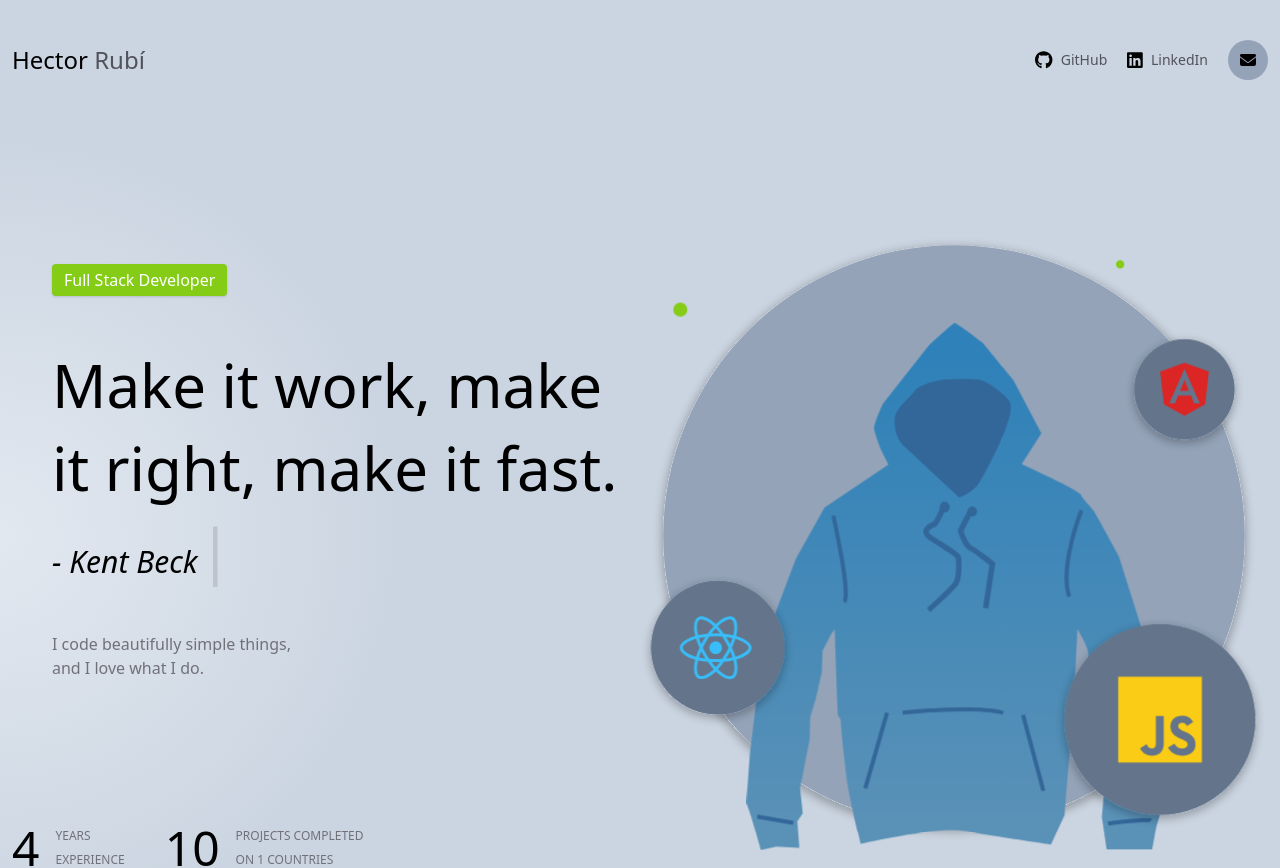
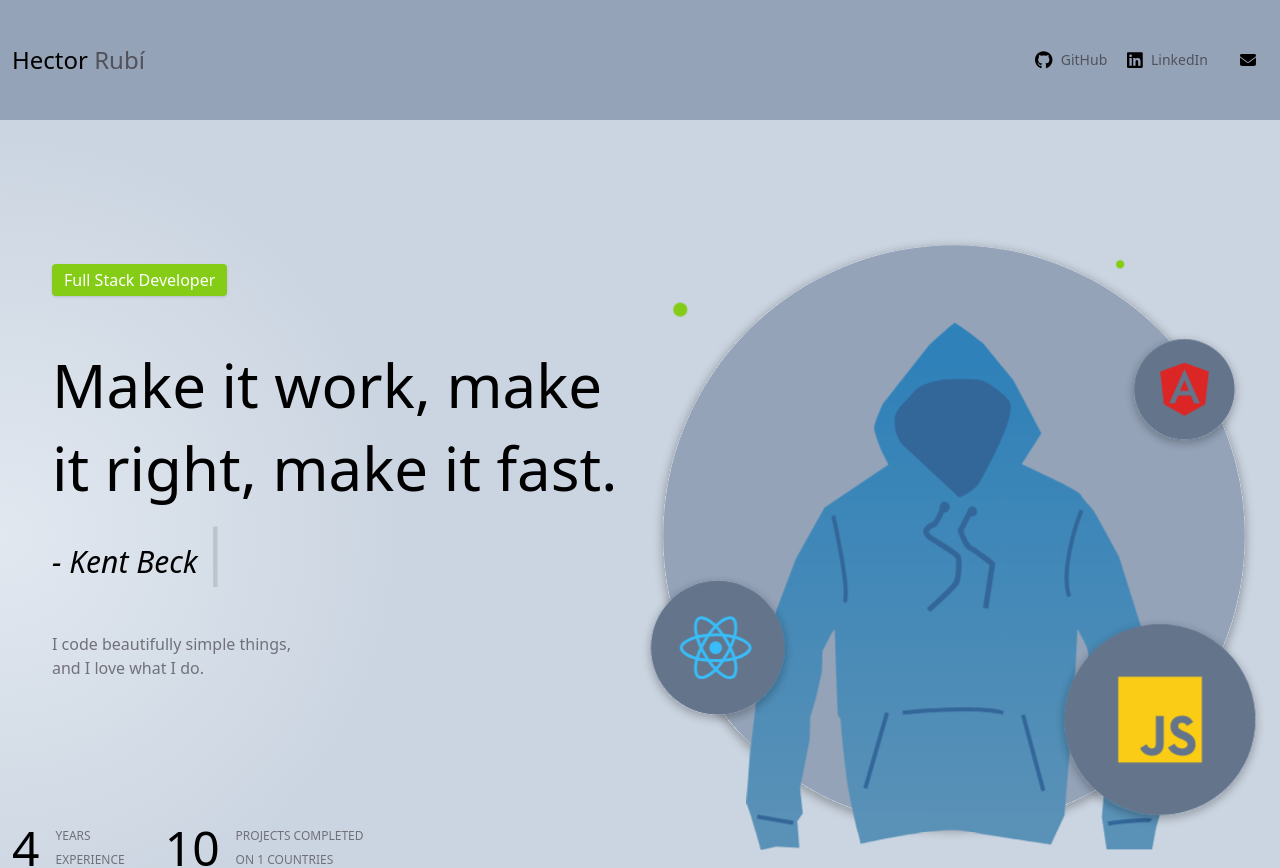
Before and after one commit to HectorRubi/hector-rubi, a Next.js app: page / in a window 1280 px wide. Shown: the top 868 px of the page. Built offline with nearby package versions, Linux system fonts and the light colour scheme.

Commit message:
Add navbar animation when scroll goes down

```diff
--- a/src/app/page.tsx
+++ b/src/app/page.tsx
@@ -9,9 +9,7 @@ import { Footer } from '@/components/Footer'
 export default function Home() {
   return (
     <>
-      <header>
-        <Navbar></Navbar>
-      </header>
+      <Navbar></Navbar>
       <main>
         <Hero></Hero>
         <Description></Description>
--- a/src/components/Navbar/index.tsx
+++ b/src/components/Navbar/index.tsx
@@ -1,3 +1,4 @@
+'use client'
 import { FontAwesomeIcon } from '@fortawesome/react-fontawesome'
 import { faEnvelope } from '@fortawesome/free-solid-svg-icons'
 
@@ -6,9 +7,37 @@ import { Tooltip } from './../Tooltip'
 import { CONTAINER } from '../constants'
 import { contactLinks } from '../../data/contact-links'
 
+import { useViewportDimensions } from './../../hooks/useViewportDimensions'
+import { useScroll } from './useScroll'
+
 export const Navbar = () => {
+  const { viewport } = useViewportDimensions()
+  const { scrollY, navHeight, navRef } = useScroll()
+
   return (
-    <nav className="bg-primary-300 dark:bg-primary-800">
+    <header
+      className={`
+        top-0 z-10
+        ${
+          scrollY > navHeight.current
+            ? 'sticky ' +
+              (scrollY >= viewport.height / 2 ? 'transition-all' : '')
+            : 'relative'
+        }
+        ${
+          scrollY > viewport.height
+            ? 'translate-y-0'
+            : scrollY > navHeight.current && '-translate-y-full'
+        }
+      `}
+    >
+      <nav
+        className={`bg-primary-400 dark:bg-primary-900 ${
+          scrollY > navHeight.current &&
+          'border-b-2 border-primary-200 dark:border-primary-400'
+        }`}
+        ref={navRef}
+      >
         <div className={`${CONTAINER} flex items-center justify-between py-10`}>
           <h3 className="text-2xl">
             <span>Hector </span>
@@ -27,10 +56,10 @@ export const Navbar = () => {
                 >
                   <FontAwesomeIcon
                     icon={link.icon}
-                  className={`mr-2 text-lg transition-all group-hover:text-accent-600 dark:group-hover:text-accent-400`}
+                    className={`mr-2 text-lg transition-all group-hover:text-accent-300 dark:group-hover:text-accent-400`}
                   />
                   <span
-                  className={`text-sm text-secondary-600 transition-all group-hover:text-accent-600 dark:text-secondary-400 dark:group-hover:text-accent-400`}
+                    className={`text-sm text-secondary-600 transition-all group-hover:text-accent-300 dark:text-secondary-400 dark:group-hover:text-accent-400`}
                   >
                     {link.name}
                   </span>
@@ -38,12 +67,13 @@ export const Navbar = () => {
               </li>
             ))}
 
-          <li className="group relative flex cursor-pointer items-center justify-center rounded-full bg-primary-400 px-3 py-3 transition-all hover:bg-primary-800 hover:text-accent-600 dark:bg-primary-900 dark:hover:bg-primary-600 dark:group-hover:text-accent-400">
+            <li className="group relative flex cursor-pointer items-center justify-center rounded-full bg-primary-400 px-3 py-3 transition-all hover:bg-primary-800 hover:text-accent-300 dark:bg-primary-900 dark:hover:bg-primary-600 dark:group-hover:text-accent-400">
               <FontAwesomeIcon icon={faEnvelope} />
               <Tooltip text="hector.rubi.garcia@outlook.com" position="right" />
             </li>
           </ul>
         </div>
       </nav>
+    </header>
   )
 }
--- /dev/null
+++ b/src/components/Navbar/useScroll.ts
@@ -0,0 +1,27 @@
+import { useState, useRef, useEffect } from 'react'
+
+export const useScroll = () => {
+  const [scrollY, setScrollY] = useState(0)
+  const navRef = useRef<HTMLElement>(null)
+  const navHeight = useRef(navRef.current?.clientHeight ?? 0)
+
+  const onScroll = () => {
+    setScrollY(window.scrollY)
+  }
+
+  useEffect(() => {
+    navHeight.current = navRef.current?.clientHeight ?? 0
+
+    window.addEventListener('scroll', onScroll)
+
+    return () => {
+      window.removeEventListener('scroll', onScroll)
+    }
+  }, [])
+
+  return {
+    scrollY,
+    navHeight,
+    navRef,
+  }
+}
```
Lines whose indentation alone changed are shown as unchanged.
